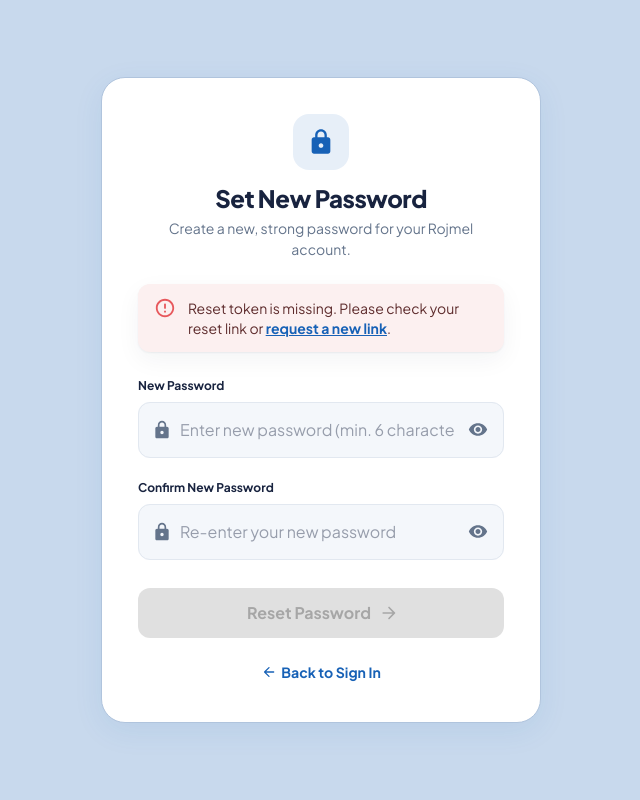
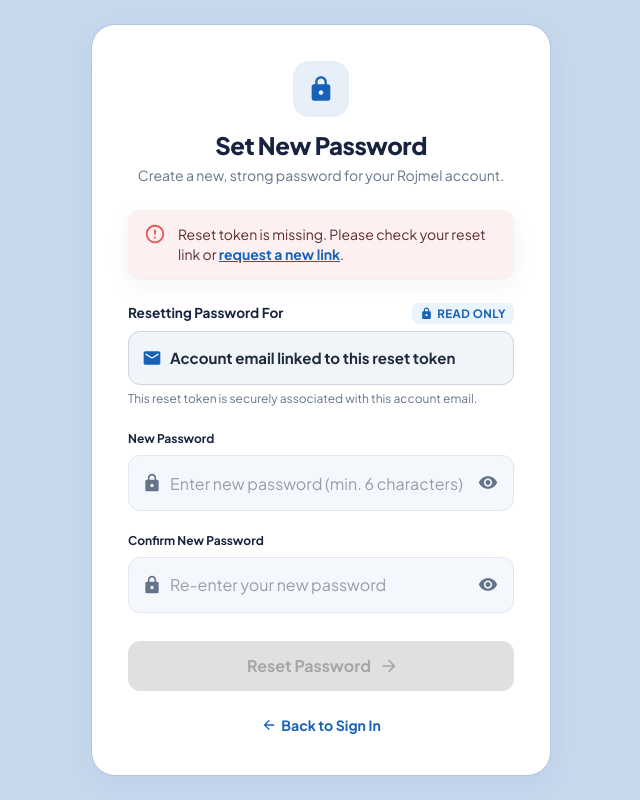
Before and after one commit to yashsoni3012/rojmel-admin, a React (Vite) app: page /reset-password in a window 1280 px wide. Shown: the whole page, without its empty margins (319-959 px from the left). Built offline with nearby package versions, Linux system fonts and the light colour scheme; no server answers.

Commit message:
feat: display read-only account email on reset password page

```diff
--- a/src/pages/ForgotPassword.jsx
+++ b/src/pages/ForgotPassword.jsx
@@ -51,6 +51,9 @@ export default function ForgotPassword() {
     setLoading(true);
 
     try {
+      try {
+        sessionStorage.setItem('pending_reset_email', trimmed);
+      } catch {}
       await authService.forgotPassword(trimmed);
       setSubmitted(true);
       toast.success(`Password reset instructions sent to ${trimmed}!`);
--- a/src/pages/ResetPassword.jsx
+++ b/src/pages/ResetPassword.jsx
@@ -1,5 +1,5 @@
 import { useState, useEffect } from 'react';
-import { Link, useParams, useNavigate } from 'react-router-dom';
+import { Link, useParams, useNavigate, useSearchParams, useLocation } from 'react-router-dom';
 import {
   Box,
   Paper,
@@ -13,12 +13,14 @@ import {
 import Visibility from '@mui/icons-material/VisibilityRounded';
 import VisibilityOff from '@mui/icons-material/VisibilityOffRounded';
 import LockRoundedIcon from '@mui/icons-material/LockRounded';
+import EmailRoundedIcon from '@mui/icons-material/EmailRounded';
 import CheckCircleRoundedIcon from '@mui/icons-material/CheckCircleRounded';
 import ArrowForwardRoundedIcon from '@mui/icons-material/ArrowForwardRounded';
 import ArrowBackRoundedIcon from '@mui/icons-material/ArrowBackRounded';
 import ErrorOutlineRoundedIcon from '@mui/icons-material/ErrorOutlineRounded';
 import { useToast } from '../context/ToastContext.jsx';
 import { authService } from '../services/authService.js';
+import { env } from '../config/env.js';
 
 // Rojmel Theme Colors
 const ROJMEL_COLORS = {
@@ -33,8 +35,49 @@ const ROJMEL_COLORS = {
 
 export default function ResetPassword() {
   const { token } = useParams();
+  const [searchParams] = useSearchParams();
+  const location = useLocation();
   const navigate = useNavigate();
   const toast = useToast();
+
+  // Smart email detection: URL query param, location state, sessionStorage, or decoded JWT payload
+  const [email, setEmail] = useState(() => {
+    // 1. From URL query param: ?email=user@example.com
+    const paramEmail = searchParams.get('email');
+    if (paramEmail && paramEmail.includes('@')) return paramEmail.trim();
+
+    // 2. From router location state
+    if (location.state?.email && location.state.email.includes('@')) {
+      return location.state.email.trim();
+    }
+
+    // 3. From sessionStorage if requested on same device
+    try {
+      const saved = sessionStorage.getItem('pending_reset_email');
+      if (saved && saved.includes('@')) return saved.trim();
+    } catch {
+      // ignore
+    }
+
+    // 4. Try parsing JWT payload if token is structured as a JWT
+    if (token && token.includes('.')) {
+      try {
+        const parts = token.split('.');
+        if (parts.length >= 2) {
+          const payloadJson = atob(parts[1].replace(/-/g, '+').replace(/_/g, '/'));
+          const payload = JSON.parse(payloadJson);
+          if (payload.email && typeof payload.email === 'string') return payload.email;
+          if (payload.sub && typeof payload.sub === 'string' && payload.sub.includes('@')) {
+            return payload.sub;
+          }
+        }
+      } catch {
+        // ignore
+      }
+    }
+
+    return '';
+  });
 
   const [password, setPassword] = useState('');
   const [confirmPassword, setConfirmPassword] = useState('');
@@ -46,6 +89,35 @@ export default function ResetPassword() {
   const [loading, setLoading] = useState(false);
   const [submitted, setSubmitted] = useState(false);
   const [countdown, setCountdown] = useState(4);
+
+  // Probe backend endpoint if email wasn't found in params/session/JWT
+  useEffect(() => {
+    if (!email && token) {
+      const base = env.apiUrl ? env.apiUrl.replace(/\/$/, '') : '';
+      const endpoint = `${base}/api/auth/reset-password/${encodeURIComponent(token)}`;
+
+      fetch(endpoint, {
+        method: 'GET',
+        headers: { 'Content-Type': 'application/json' },
+        credentials: 'include',
+      })
+        .then((res) => (res.ok ? res.json() : null))
+        .then((data) => {
+          if (!data) return;
+          const foundEmail =
+            data.email ||
+            data.data?.email ||
+            data.user?.email ||
+            data.userEmail;
+          if (foundEmail) {
+            setEmail(foundEmail);
+          }
+        })
+        .catch(() => {
+          // ignore
+        });
+    }
+  }, [email, token]);
 
   // Auto-redirect to /login on success
   useEffect(() => {
@@ -97,6 +169,11 @@ export default function ResetPassword() {
     setLoading(true);
     try {
       await authService.resetPassword(token, password, confirmPassword);
+      // Clean up temporary sessionStorage
+      try {
+        sessionStorage.removeItem('pending_reset_email');
+      } catch {}
+
       setSubmitted(true);
       toast.success('Your password has been successfully reset!');
     } catch (err) {
@@ -124,7 +201,7 @@ export default function ResetPassword() {
         elevation={0}
         sx={{
           width: '100%',
-          maxWidth: 440,
+          maxWidth: 460,
           borderRadius: '24px',
           bgcolor: ROJMEL_COLORS.white,
           border: `1px solid ${ROJMEL_COLORS.border}`,
@@ -237,6 +314,79 @@ export default function ResetPassword() {
         ) : (
           /* Form View */
           <Box component="form" onSubmit={handleSubmit} noValidate sx={{ display: 'flex', flexDirection: 'column', gap: 2.5 }}>
+            {/* Read-Only Account Email Display */}
+            <Box>
+              <Box sx={{ display: 'flex', alignItems: 'center', justifyContent: 'space-between', mb: 0.75 }}>
+                <Typography
+                  variant="caption"
+                  sx={{ color: ROJMEL_COLORS.textPrimary, fontWeight: 700, fontSize: '0.85rem' }}
+                >
+                  Resetting Password For
+                </Typography>
+                <Box
+                  sx={{
+                    display: 'inline-flex',
+                    alignItems: 'center',
+                    gap: 0.5,
+                    bgcolor: '#EBF3FB',
+                    color: ROJMEL_COLORS.activeBlue,
+                    px: 1,
+                    py: 0.25,
+                    borderRadius: '6px',
+                    fontSize: '0.72rem',
+                    fontWeight: 700,
+                    textTransform: 'uppercase',
+                    letterSpacing: '0.04em',
+                  }}
+                >
+                  <LockRoundedIcon sx={{ fontSize: 13 }} />
+                  Read Only
+                </Box>
+              </Box>
+
+              <TextField
+                fullWidth
+                size="medium"
+                value={email || 'Account email linked to this reset token'}
+                InputProps={{
+                  readOnly: true,
+                  startAdornment: (
+                    <InputAdornment position="start">
+                      <EmailRoundedIcon sx={{ color: ROJMEL_COLORS.activeBlue, fontSize: 20 }} />
+                    </InputAdornment>
+                  ),
+                }}
+                sx={{
+                  '& .MuiOutlinedInput-root': {
+                    bgcolor: '#F1F5F9', // subtle neutral gray signaling read-only
+                    borderRadius: '12px',
+                    cursor: 'not-allowed',
+                    '& input': {
+                      color: '#1E293B',
+                      fontWeight: 700,
+                      fontSize: '0.94rem',
+                      cursor: 'not-allowed',
+                      WebkitTextFillColor: '#1E293B !important',
+                    },
+                    '& fieldset': {
+                      borderColor: '#CBD5E1',
+                      borderStyle: 'solid',
+                    },
+                    '&:hover fieldset': {
+                      borderColor: '#94A3B8',
+                    },
+                    '&.Mui-focused fieldset': {
+                      borderColor: '#94A3B8',
+                      borderWidth: '1px',
+                    },
+                  },
+                }}
+              />
+              <Typography variant="caption" sx={{ color: ROJMEL_COLORS.textSecondary, mt: 0.5, display: 'block', fontSize: '0.75rem' }}>
+                This reset token is securely associated with this account email.
+              </Typography>
+            </Box>
+
             {/* New Password Field */}
             <Box>
               <Typography
```
